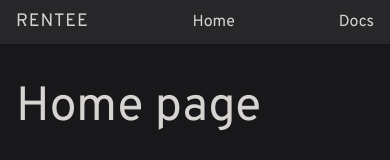
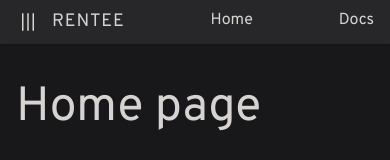
Before and after one commit to rokvisi/stpp-rent, a SvelteKit app: page / in a window 390 px wide. Shown: the top 160 px of the page. Built offline with nearby package versions, Linux system fonts and the light colour scheme.

Commit message:
add sidebar

```diff
--- a/src/app.html
+++ b/src/app.html
@@ -1,12 +1,16 @@
 <!DOCTYPE html>
 <html lang="en">
+
 <head>
 	<meta charset="utf-8" />
 	<link rel="icon" href="%sveltekit.assets%/favicon.png" />
 	<meta name="viewport" content="width=device-width" />
 	%sveltekit.head%
 </head>
+
 <body data-sveltekit-preload-data="hover">
-		<div style="display: contents">%sveltekit.body%</div>
-	</body>
+	<div style="display: contents">
+		%sveltekit.body%
+	</div>
+
 </html>
--- a/src/lib/components/Header.svelte
+++ b/src/lib/components/Header.svelte
@@ -1,11 +1,31 @@
 <script lang="ts">
 	import { page } from '$app/stores';
+	import { sidebar } from '$lib/stores/sidebar';
 	import { getPageTitle } from '$lib/utils';
 </script>
 
-<header class="flex items-center justify-between bg-zinc-800 px-4 py-2 shadow md:px-12 md:py-4">
-	<span class="text-mono text-lg uppercase tracking-wider">Rentee</span>
-	<span>{getPageTitle($page.url.pathname)}</span>
+<header class="grid grid-cols-[auto_1fr_auto] bg-zinc-800 px-4 py-2 shadow md:px-12 md:py-4">
+	<div class="flex items-center gap-3">
+		<button class="md:hidden" on:click={sidebar.toggle}
+			><svg
+				xmlns="http://www.w3.org/2000/svg"
+				fill="none"
+				viewBox="0 0 24 24"
+				stroke-width="1.5"
+				stroke="currentColor"
+				class="inline-block h-6 w-6 transition-transform"
+				class:rotate-90={$sidebar}
+			>
+				<path
+					stroke-linecap="round"
+					stroke-linejoin="round"
+					d="M3.75 6.75h16.5M3.75 12h16.5m-16.5 5.25h16.5"
+				/>
+			</svg>
+		</button>
+		<span class="text-mono inline-block text-lg uppercase tracking-wider">Rentee</span>
+	</div>
+	<span class="mx-auto">{getPageTitle($page.url.pathname)}</span>
 	<nav>
 		<slot />
 	</nav>
--- /dev/null
+++ b/src/lib/stores/sidebar.ts
@@ -0,0 +1,14 @@
+import { writable } from "svelte/store";
+
+function createSidebar() {
+    const { subscribe, set, update } = writable(true);
+
+    return {
+        subscribe,
+        show: () => set(true),
+        hide: () => set(false),
+        toggle: () => update((val) => val = !val),
+    }
+}
+
+export const sidebar = createSidebar();
--- a/src/routes/(docs)/+layout.svelte
+++ b/src/routes/(docs)/+layout.svelte
@@ -3,14 +3,40 @@
 	import { resources } from '$lib/static/test.json';
 	import Header from '$lib/components/Header.svelte';
 	import MainContent from '$lib/components/MainContent.svelte';
+	import { sidebar } from '$lib/stores/sidebar';
+	import { slide } from 'svelte/transition';
 </script>
 
 <Header>
 	<a href="/">Home</a>
 </Header>
 <div class="grid grid-cols-[auto_1fr]">
+	{#if $sidebar}
+		<section class="col-span-full block bg-zinc-700 px-20 py-20" in:slide={{ duration: 500 }}>
+			<p class="pb-2 font-semibold uppercase tracking-widest">Resources</p>
+			<nav>
+				<ul>
+					{#each resources as resource}
+						{@const pathname = `/docs/api/v1/${resource.resource}`}
+						{@const isCurrent = $page.url.pathname === pathname ? 'true' : undefined}
+						{@const text = `${resource.method} ${resource.resource}`}
+						<li class="pb-1">
+							<a
+								on:click={sidebar.hide}
+								class="aria-[current]:font-bold aria-[current]:text-neutral-200"
+								aria-current={isCurrent}
+								href={pathname}
+							>
+								{text}
+							</a>
+						</li>
+					{/each}
+				</ul>
+			</nav>
+		</section>
+	{:else}
 		<aside
-		class="border-r border-stone-500 bg-neutral-800 pl-4 pr-4 pt-10 text-neutral-400 md:pl-12 md:pr-24 md:pt-20"
+			class="hidden border-r border-stone-500 bg-neutral-800 pl-4 pr-4 pt-10 text-neutral-400 md:block md:pl-12 md:pr-24 md:pt-20"
 		>
 			<p class="pb-2 font-semibold uppercase tracking-widest">Resources</p>
 			<ul>
@@ -33,4 +59,5 @@
 		<MainContent>
 			<slot />
 		</MainContent>
+	{/if}
 </div>
--- a/src/routes/+layout.svelte
+++ b/src/routes/+layout.svelte
@@ -16,7 +16,7 @@
 	/>
 </svelte:head>
 
-<div class="grid min-h-screen grid-rows-[auto_1fr_auto]">
+<div class="relative grid min-h-screen grid-rows-[auto_1fr_auto] overflow-hidden">
 	<slot />
 	<Footer />
 </div>
```
Lines whose indentation alone changed are shown as unchanged.
